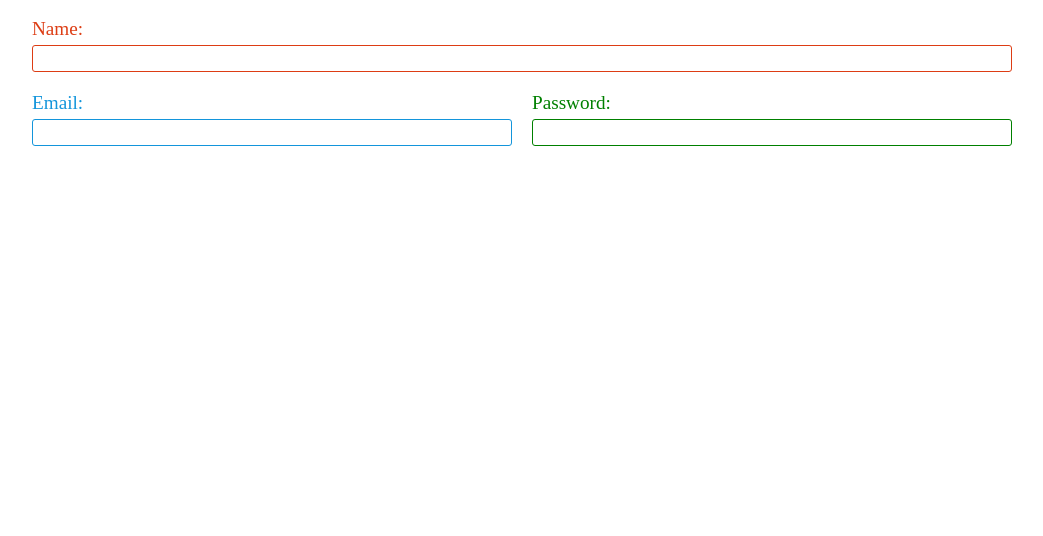
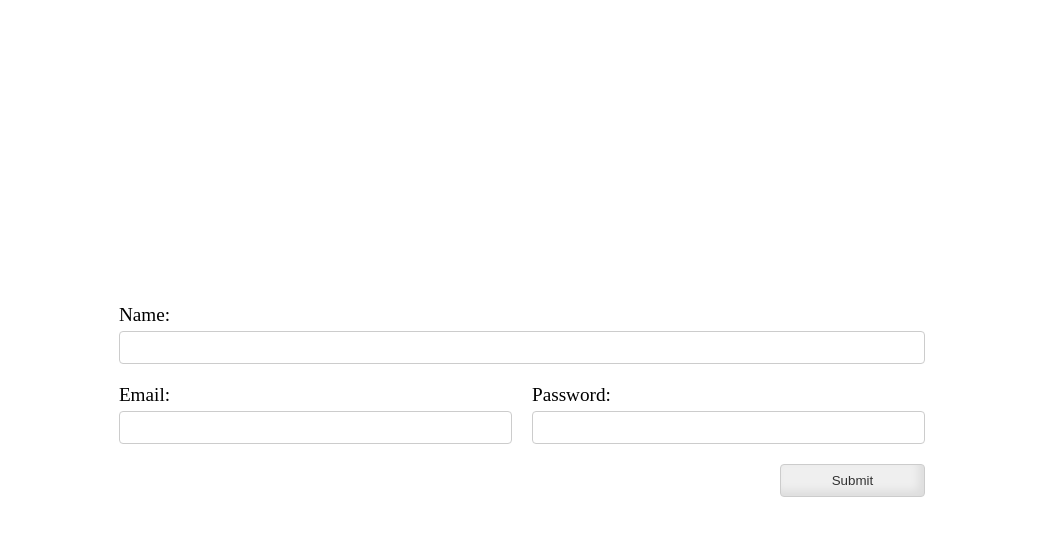
Before and after one commit to Thiago099/Basic-form-style, a website built with Vite: page index.html in a window 1280 px wide. Shown: the whole page, without its empty margins (118-1161 px from the left). Built offline with nearby package versions, Linux system fonts and the light colour scheme.

Commit message:
[feature] progress

```diff
--- a/index.html
+++ b/index.html
@@ -7,18 +7,27 @@
     <title>Basic form css</title>
   </head>
   <body>
+    <div class="flex-center">
+
         <div class="container">
-      <div class="input-container orange" style="width:100%">
+          <div class="form">
+          <div class="input-group orange" style="width:100%">
             <label for="name" class="label">Name:</label>
             <input type="text" id="name" class="input">
           </div>
-      <div class="input-container blue" style="width:50%">
+          <div class="input-group blue" style="width:50%">
             <label for="email" class="label">Email:</label>
             <input type="email" id="email" class="input">
-      </div><div class="input-container green" style="width:50%">
+          </div>
+          <div class="input-group green" style="width:50%">
             <label for="password" class="label">Password:</label>
             <input type="password" id="password" class="input">
           </div>
         </div>
+        <div class="input-group green" style="float:right;width: 20%;">
+          <button class="button">Submit</button>
+        </div>
+      </div>
+      </div>
   </body>
 </html>
--- a/style.css
+++ b/style.css
@@ -2,19 +2,25 @@
   margin: 0 auto;
   max-width: 1000px;
 }
-.input{
-  padding: 5px;
-  border-radius: 3px;
-  border: 1px solid var(--color);
-  color: var(--color);
+.form{
+  display: flex;
+  flex-direction: row;
+  flex-wrap: wrap;
+}
+.input,.button{
+  padding: 8px;
+  border-radius: 4px;
+  border: 1px solid #ccc;
+  color: #333;
   outline: none;
   width: 100%;
 }
-input:-webkit-autofill {
-  -webkit-text-fill-color: var(--color);
+.button{
+  box-shadow: inset -5px -5px 10px rgba(0,0,0,0.08);
+  cursor: pointer;
 }
-input:-webkit-autofill:focus {
-  -webkit-text-fill-color: var(--color);
+.button:active{
+  box-shadow: inset 5px 5px 10px rgba(0,0,0,0.08);
 }
 .label{
   margin-bottom: 5px;
@@ -22,19 +28,20 @@ input:-webkit-autofill:focus {
   font-size: 1.2em;
   color: var(--color);
 }
-.input-container{
+.input-group{
   box-sizing: border-box;
   display:inline-flex;
   flex-direction: row;
   flex-wrap: wrap;
-  border:10px solid transparent;
+  padding: 10px;
 }
-.blue{
-  --color: rgb(19, 149, 219);
+.flex-center{
+  display: flex;
+  justify-content: center;
+  align-items: center;
+  height: 100vh;
+  width: 100vw;
 }
-.orange{
-  --color: rgb(221, 61, 20);
+body{
+  margin: 0;
 }
-.green{
-  --color: rgb(0, 128, 0);
-}
```
Lines whose indentation alone changed are shown as unchanged.
